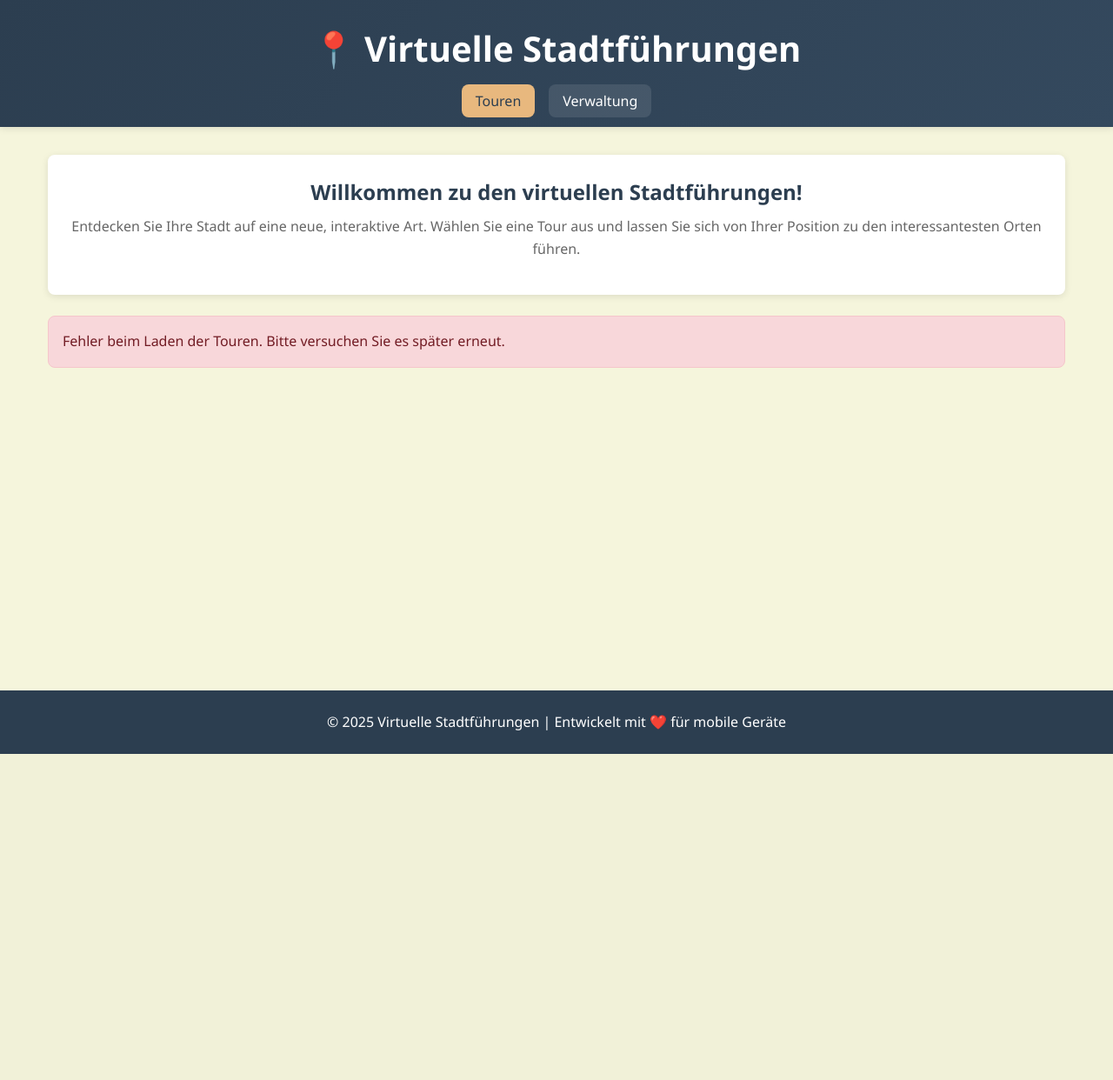
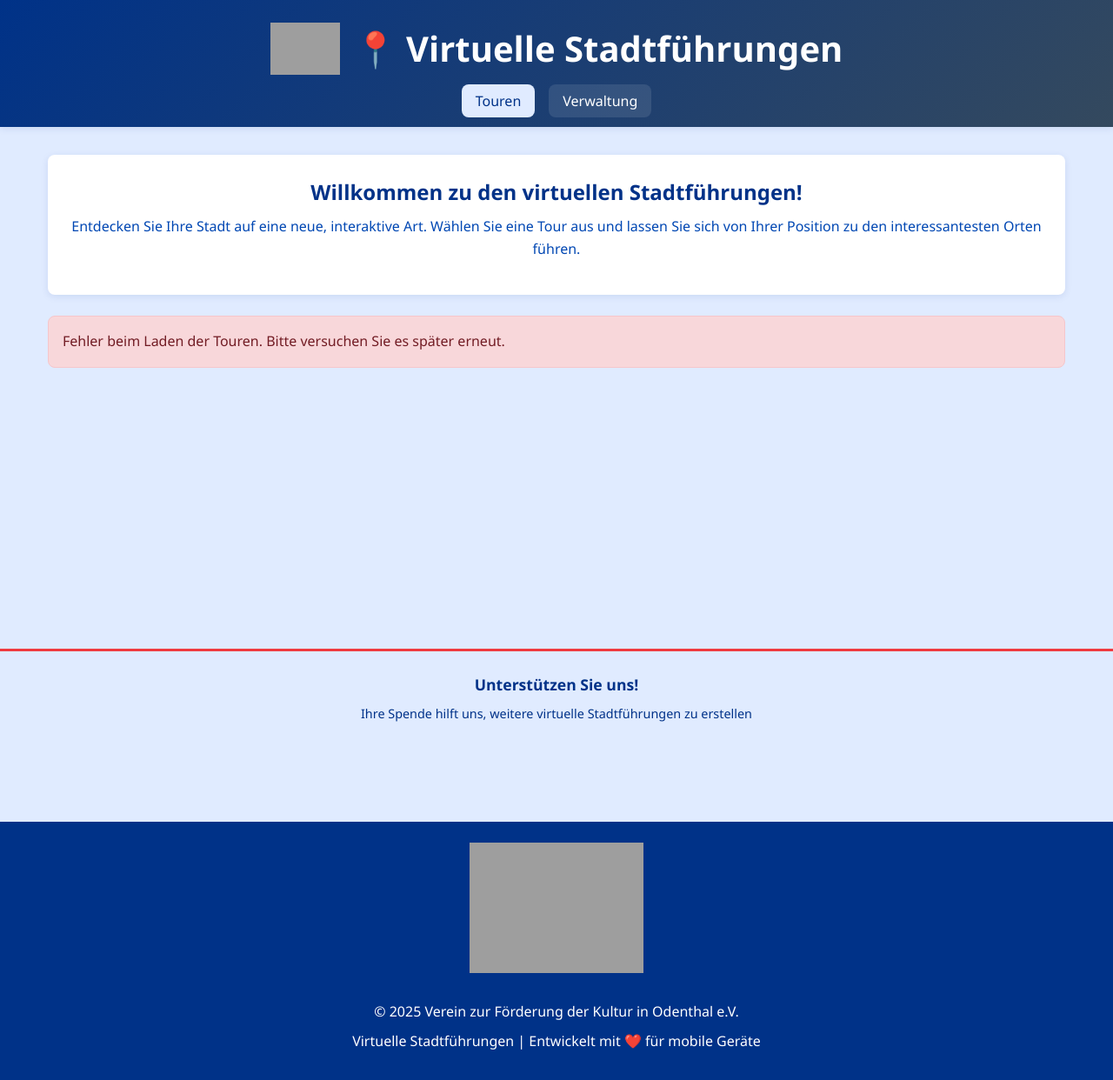
Before and after one commit to ralf-schmid/virtueller-reisefuehrer, a PHP site: page / in a window 1280 px wide. Shown: the whole page at 87% size. Before the commit the page ends 867 px from the top, so only its background shows below. Run offline with PHP 8.4, Linux system fonts and the light colour scheme; some libraries are stand-ins or nearby versions; grey boxes are pictures that could not be loaded.

Commit message:
Add PayPal donation button and Kulturspiegel branding
Branding Changes:
- Update color scheme to Kulturspiegel colors:
  * Primary: #003288 (Kulturspiegel Blue)
  * Background: #e0ebff (Light Blue)
  * Accent: #ef3b40 (Kulturspiegel Red)
- Add logo placeholder in header (index.html, tour.html)
- Add logo in footer with copyright text

PayPal Donation:
- Add PayPal donation button container at bottom of public pages
- Styled with Kulturspiegel colors (#e0ebff background, #003288 text)
- Red accent border (#ef3b40) for visual emphasis
- Added descriptive text encouraging donations
- Button appears on index.html and tour.html (not on admin pages)

Implementation Details:
- PayPal Hosted Button ID: DRTBYRML7NHSA
- Donation button renders via PayPal SDK
- Footer updated with "Verein zur Förderung der Kultur in Odenthal e.V."
- Logo expected at /img/logo.png (user needs to upload)

All public pages now have consistent branding and donation functionality.

```diff
--- a/public/css/style.css
+++ b/public/css/style.css
@@ -5,17 +5,17 @@
 
 /* CSS-Variablen für konsistente Farbgebung */
 :root {
-    --color-primary: #2C3E50;       /* Dunkelblau */
-    --color-secondary: #E8B87E;     /* Warmes Gold */
-    --color-accent: #C0775C;        /* Terrakotta */
-    --color-background: #F5F5DC;    /* Beige */
-    --color-text: #333333;          /* Dunkelgrau */
-    --color-text-light: #666666;    /* Hellgrau */
+    --color-primary: #003288;       /* Kulturspiegel Blau */
+    --color-secondary: #e0ebff;     /* Heller Blau Hintergrund */
+    --color-accent: #ef3b40;        /* Kulturspiegel Rot */
+    --color-background: #e0ebff;    /* Heller Blau Hintergrund */
+    --color-text: #003288;          /* Kulturspiegel Blau */
+    --color-text-light: #0047b3;    /* Helleres Blau */
     --color-white: #FFFFFF;
     --color-success: #4A7C59;       /* Grün */
-    --color-danger: #C0392B;        /* Rot */
+    --color-danger: #ef3b40;        /* Kulturspiegel Rot */
     --border-radius: 8px;
-    --box-shadow: 0 2px 8px rgba(0, 0, 0, 0.1);
+    --box-shadow: 0 2px 8px rgba(0, 50, 136, 0.1);
     --transition: all 0.3s ease;
 }
 
@@ -382,6 +382,42 @@ footer {
     margin-top: 3rem;
 }
 
+footer .logo {
+    max-width: 200px;
+    height: auto;
+    margin-bottom: 1rem;
+}
+
+footer p {
+    margin: 0.5rem 0;
+}
+
+/* PayPal Spenden-Button */
+#donate-button-container {
+    background-color: var(--color-secondary);
+    color: var(--color-text);
+    padding: 1.5rem;
+    text-align: center;
+    border-top: 3px solid var(--color-accent);
+}
+
+#donate-button-container h3 {
+    color: var(--color-text);
+    margin-bottom: 0.5rem;
+    font-size: 1.1rem;
+}
+
+#donate-button-container p {
+    color: var(--color-text);
+    margin-bottom: 1rem;
+    font-size: 0.9rem;
+}
+
+#donate-button {
+    margin: 0 auto;
+    display: inline-block;
+}
+
 /* Responsive Design - Tablet */
 @media (min-width: 768px) {
     header h1 {
--- a/public/index.html
+++ b/public/index.html
@@ -10,7 +10,10 @@
 <body>
     <header>
         <div class="container">
-            <h1>📍 Virtuelle Stadtführungen</h1>
+            <div style="display: flex; align-items: center; justify-content: center; gap: 1rem; flex-wrap: wrap;">
+                <img src="img/logo.png" alt="Kulturspiegel Odenthal" class="logo" style="max-height: 60px;">
+                <h1>📍 Virtuelle Stadtführungen</h1>
+            </div>
             <nav>
                 <ul>
                     <li><a href="index.html" class="active">Touren</a></li>
@@ -46,9 +49,29 @@
         </div>
     </main>
 
+    <div id="donate-button-container">
+        <h3>Unterstützen Sie uns!</h3>
+        <p>Ihre Spende hilft uns, weitere virtuelle Stadtführungen zu erstellen</p>
+        <div id="donate-button"></div>
+        <script src="https://www.paypalobjects.com/donate/sdk/donate-sdk.js" charset="UTF-8"></script>
+        <script>
+        PayPal.Donation.Button({
+        env:'production',
+        hosted_button_id:'DRTBYRML7NHSA',
+        image: {
+        src:'https://www.paypalobjects.com/de_DE/DE/i/btn/btn_donate_SM.gif',
+        alt:'Spenden mit dem PayPal-Button',
+        title:'PayPal - The safer, easier way to pay online!',
+        }
+        }).render('#donate-button');
+        </script>
+    </div>
+
     <footer>
         <div class="container">
-            <p>&copy; 2025 Virtuelle Stadtführungen | Entwickelt mit ❤️ für mobile Geräte</p>
+            <img src="img/logo.png" alt="Kulturspiegel Odenthal" class="logo">
+            <p>&copy; 2025 Verein zur Förderung der Kultur in Odenthal e.V.</p>
+            <p>Virtuelle Stadtführungen | Entwickelt mit ❤️ für mobile Geräte</p>
         </div>
     </footer>
 
```
Also changed, not shown: public/tour.html (+25 -2 lines), public/img/README.md (added).
